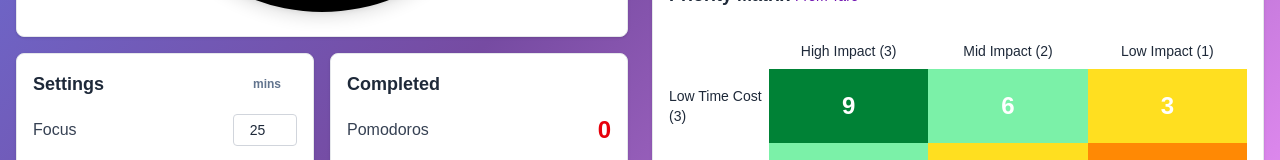
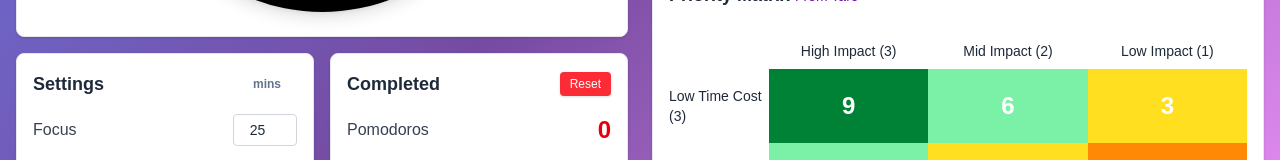
Before and after one commit to FVPukay/pomodoro-task-tracker, a Next.js app: page / in a window 1280 px wide. Shown: the part 562-722 px from the top of the page. Built offline with nearby package versions, Linux system fonts and the light colour scheme.

Commit message:
Add reset button to completed section with dialog

```diff
--- a/src/app/page.tsx
+++ b/src/app/page.tsx
@@ -62,6 +62,11 @@ export default function Home() {
     }
   };
 
+  const handleResetCompleted = () => {
+    setCompletedPomodoros(0);
+    setTotalFocusMinutes(0);
+  };
+
   return (
     <div
       className="min-h-screen"
@@ -106,6 +111,7 @@ export default function Home() {
                 <Completed
                   completedPomodoros={completedPomodoros}
                   totalFocusMinutes={totalFocusMinutes}
+                  onReset={handleResetCompleted}
                 />
               </div>
             </div>
--- a/src/components/Completed.tsx
+++ b/src/components/Completed.tsx
@@ -1,21 +1,47 @@
-import React from 'react';
+'use client';
+
+import React, { useState } from 'react';
 
 interface CompletedProps {
   completedPomodoros: number;
-  // Previously this accepted current focusTime; now we accept the accumulated minutes
   totalFocusMinutes: number;
+  onReset: () => void;
 }
 
-export default function Completed({ completedPomodoros, totalFocusMinutes }: CompletedProps) {
+export default function Completed({ completedPomodoros, totalFocusMinutes, onReset }: CompletedProps) {
+  const [showDialog, setShowDialog] = useState(false);
   const completedSets = Math.floor(completedPomodoros / 4);
 
   // Use the totalFocusMinutes stored at time of completion (immutable when settings change)
   const focusHours = Math.floor(totalFocusMinutes / 60);
   const remainingMinutes = totalFocusMinutes % 60;
 
+  const handleResetClick = () => {
+    setShowDialog(true);
+  };
+
+  const handleConfirmReset = () => {
+    onReset();
+    setShowDialog(false);
+  };
+
+  const handleCancelReset = () => {
+    setShowDialog(false);
+  };
+
   return (
+    <>
       <div className="w-full h-64 bg-white rounded-lg shadow-sm border border-gray-200 p-4 min-w-0 overflow-hidden">
-      <h2 className="text-lg font-semibold mb-4 text-gray-800">Completed</h2>
+        <div className="flex justify-between items-center gap-2 mb-4">
+          <h2 className="text-lg font-semibold text-gray-800">Completed</h2>
+          <button
+            onClick={handleResetClick}
+            className="text-xs font-medium text-white bg-red-500 hover:bg-red-700 transition-all px-2.5 py-1 rounded shadow-sm hover:shadow-md flex-shrink-0"
+            aria-label="Reset completed stats"
+          >
+            Reset
+          </button>
+        </div>
 
         <div className="space-y-4">
           <div className="flex justify-between items-center">
@@ -36,5 +62,39 @@ export default function Completed({ completedPomodoros, totalFocusMinutes }: Com
           </div>
         </div>
       </div>
+
+      {/* Transparent Dialog Overlay */}
+      {showDialog && (
+        <div
+          className="fixed inset-0 flex items-center justify-center z-50"
+          style={{ backgroundColor: 'rgba(0, 0, 0, 0.15)' }}
+          onClick={handleCancelReset}
+        >
+          <div
+            className="bg-white rounded-lg shadow-xl p-6 max-w-sm mx-4"
+            onClick={(e) => e.stopPropagation()}
+          >
+            <h3 className="text-lg font-semibold text-gray-800 mb-3">Reset Completed Stats?</h3>
+            <p className="text-gray-600 mb-6">
+              This will reset all completed pomodoros, sets, and total focus time to zero. This action cannot be undone.
+            </p>
+            <div className="flex gap-3 justify-end">
+              <button
+                onClick={handleCancelReset}
+                className="px-4 py-2 text-gray-700 bg-gray-100 hover:bg-gray-200 rounded transition-colors"
+              >
+                Cancel
+              </button>
+              <button
+                onClick={handleConfirmReset}
+                className="px-4 py-2 text-white bg-red-600 hover:bg-red-700 rounded transition-colors"
+              >
+                Reset
+              </button>
+            </div>
+          </div>
+        </div>
+      )}
+    </>
   );
 }
```
Lines whose indentation alone changed are shown as unchanged.
